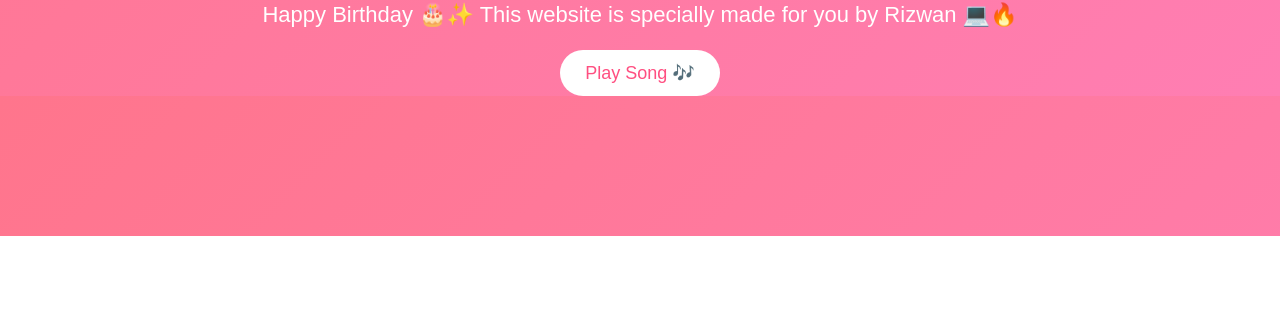
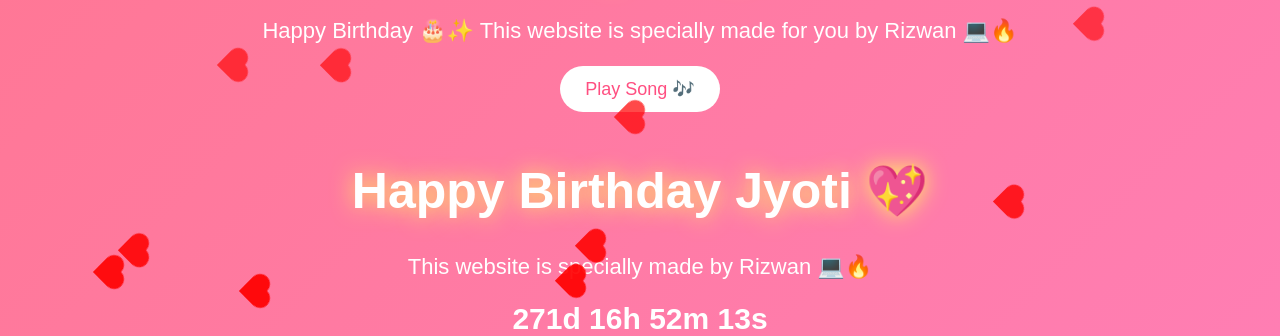
Before and after one commit to mi24rizwan66-hash/jyoti-site, a plain HTML site: page index.html in a window 1280 px wide. Shown: the part 564-900 px from the top of the page. Before the commit the page ends 800 px from the top, so only its background shows below. Drawn offline with Linux system fonts and the light colour scheme.

Commit message:
Update index.html

```diff
--- a/index.html
+++ b/index.html
@@ -75,3 +75,121 @@ function showMessage() {
 </audio>
 
 <button onclick="document.getElementById('mysong').play();">Play Song 🎶</button>
+<!DOCTYPE html>
+<html>
+<head>
+    <title>Happy Birthday Jyoti 💖</title>
+    <style>
+        body {
+            margin: 0;
+            padding: 0;
+            font-family: Arial, sans-serif;
+            background: linear-gradient(135deg, #ff758c, #ff7eb3);
+            color: white;
+            overflow: hidden;
+            text-align: center;
+        }
+
+        h1 {
+            font-size: 50px;
+            margin-top: 50px;
+            animation: glow 2s infinite alternate;
+        }
+
+        @keyframes glow {
+            from {text-shadow: 0 0 10px #fff;}
+            to {text-shadow: 0 0 25px #ffeb3b;}
+        }
+
+        p {
+            font-size: 22px;
+        }
+
+        #countdown {
+            font-size: 30px;
+            margin-top: 20px;
+            font-weight: bold;
+        }
+
+        .heart {
+            position: absolute;
+            width: 20px;
+            height: 20px;
+            background: red;
+            transform: rotate(45deg);
+            animation: floatUp 5s linear infinite;
+        }
+
+        .heart::before,
+        .heart::after {
+            content: "";
+            position: absolute;
+            width: 20px;
+            height: 20px;
+            background: red;
+            border-radius: 50%;
+        }
+
+        .heart::before {
+            top: -10px;
+            left: 0;
+        }
+
+        .heart::after {
+            left: 10px;
+            top: 0;
+        }
+
+        @keyframes floatUp {
+            0% {transform: translateY(0) rotate(45deg); opacity:1;}
+            100% {transform: translateY(-800px) rotate(45deg); opacity:0;}
+        }
+
+    </style>
+</head>
+<body>
+
+<h1>Happy Birthday Jyoti 💖</h1>
+<p>This website is specially made by Rizwan 💻🔥</p>
+
+<div id="countdown"></div>
+
+<script>
+    // 🎂 Countdown Timer
+    const countDownDate = new Date("Nov 15, 2026 00:00:00").getTime();
+
+    const x = setInterval(function() {
+        const now = new Date().getTime();
+        const distance = countDownDate - now;
+
+        const days = Math.floor(distance / (1000 * 60 * 60 * 24));
+        const hours = Math.floor((distance % (1000 * 60 * 60 * 24)) / (1000 * 60 * 60));
+        const minutes = Math.floor((distance % (1000 * 60 * 60)) / (1000 * 60));
+        const seconds = Math.floor((distance % (1000 * 60)) / 1000);
+
+        document.getElementById("countdown").innerHTML =
+            days + "d " + hours + "h " + minutes + "m " + seconds + "s ";
+
+        if(distance < 0){
+            clearInterval(x);
+            document.getElementById("countdown").innerHTML = "🎉🎉 Happy Birthday Jyoti! 🎉🎉";
+        }
+    }, 1000);
+
+    // 💖 Floating hearts
+    function createHeart() {
+        const heart = document.createElement("div");
+        heart.className = "heart";
+        heart.style.left = Math.random() * window.innerWidth + "px";
+        heart.style.animationDuration = 3 + Math.random() * 2 + "s";
+        document.body.appendChild(heart);
+        setTimeout(() => {
+            heart.remove();
+        }, 5000);
+    }
+
+    setInterval(createHeart, 300);
+</script>
+
+</body>
+</html>
```
